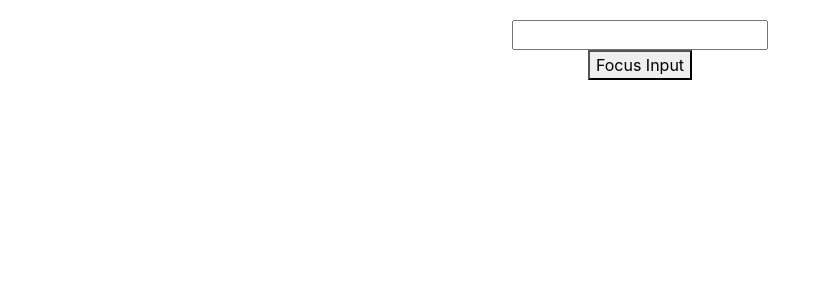
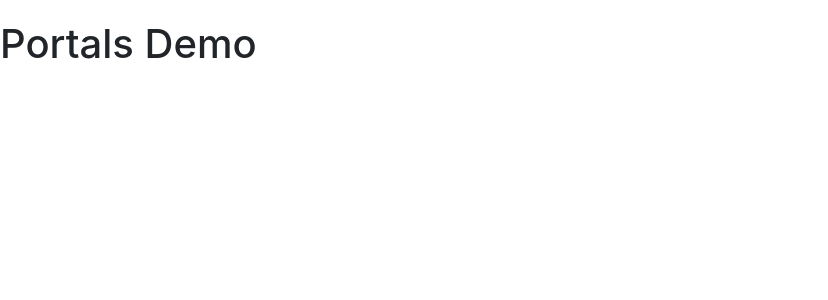
Before and after one commit to ruijadom/React, a React (Create React App) app: page / in a window 1280 px wide. Shown: the top 300 px of the page, without its empty margins (0-828 px from the left). Built offline with nearby package versions, Linux system fonts and the light colour scheme.

Commit message:
react portals

```diff
--- a/public/index.html
+++ b/public/index.html
@@ -25,5 +25,6 @@
   <body>
     <noscript>You need to enable JavaScript to run this app.</noscript>
     <div id="root"></div>
+    <div id="portal-root"></div>
   </body>
 </html>
--- a/src/App.js
+++ b/src/App.js
@@ -7,6 +7,7 @@ import ParentComp from "./components/ParentComponent";
 import RefsDemo from "./components/RefsDemo";
 import FRInput from "./components/FRInput";
 import FRParentInput from "./components/FRParentInput";
+import PortalDemo from "./components/PortalDemo";
 
 
 function App() {
@@ -18,7 +19,8 @@ function App() {
       {/*<LifecycleA></LifecycleA>*/}
       {/*<ParentComp></ParentComp>*/}
       {/*<RefsDemo></RefsDemo>*/}
-      <FRParentInput></FRParentInput>
+      {/*<FRParentInput></FRParentInput>*/}
+      <PortalDemo></PortalDemo>
     </div>
   );
 }
--- /dev/null
+++ b/src/components/PortalDemo.js
@@ -0,0 +1,11 @@
+import React from 'react'
+import ReactDOM from 'react-dom'
+
+function PortalDemo() {
+  return ReactDOM.createPortal(
+    <h1>Portals Demo</h1>,
+    document.getElementById('portal-root')
+  )
+}
+
+export default PortalDemo
```
